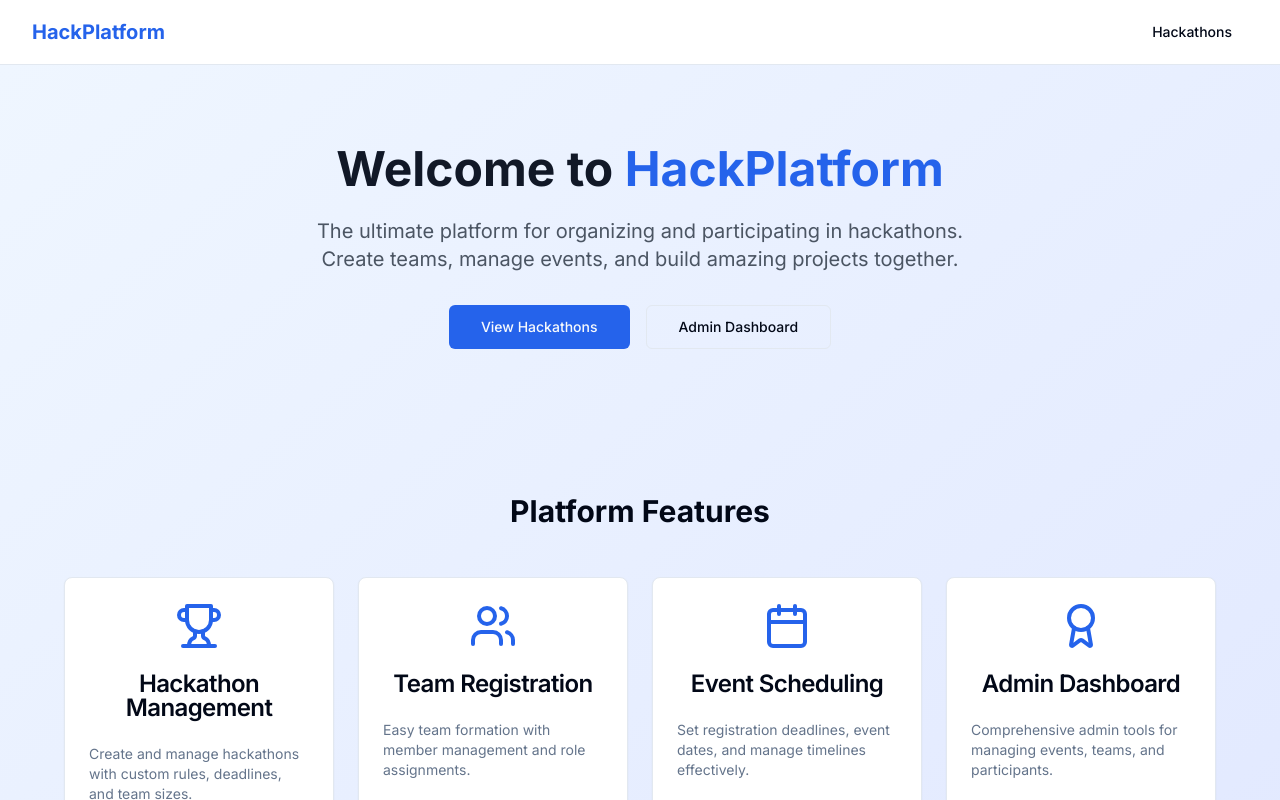
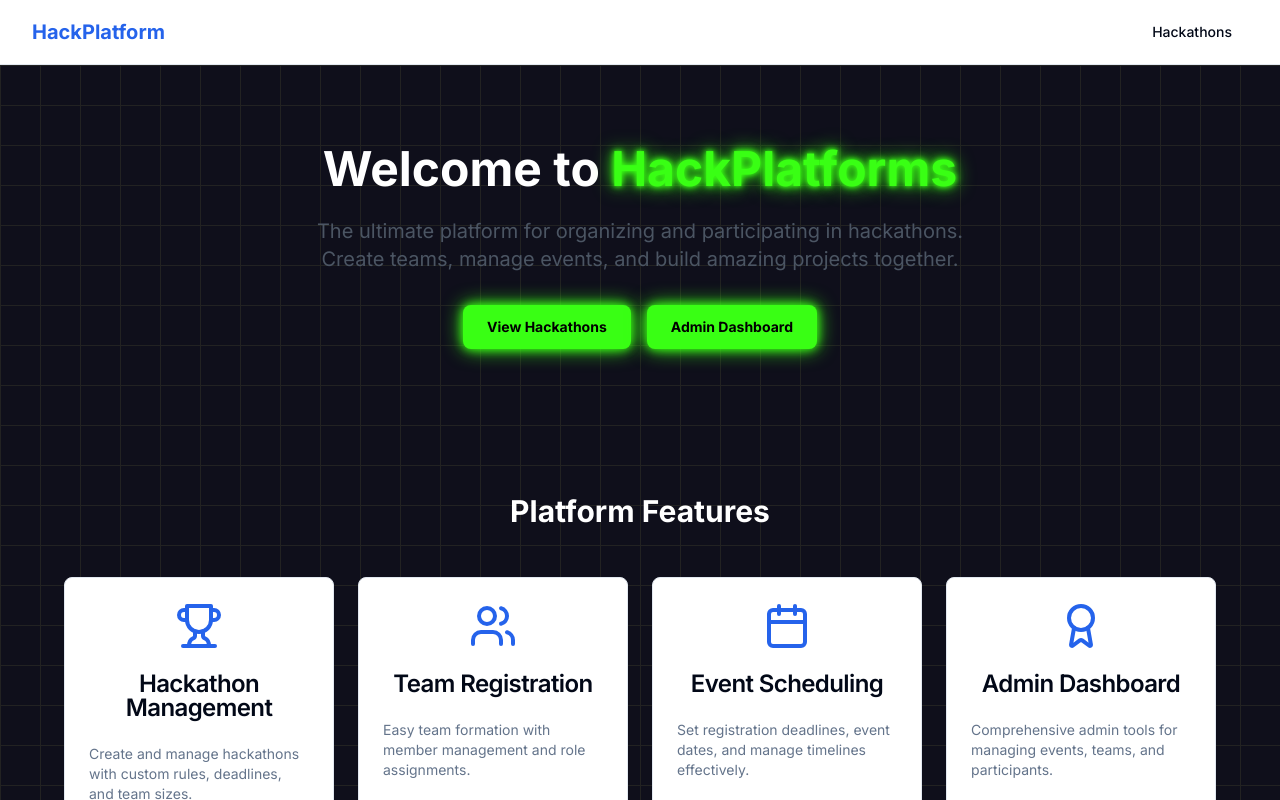
Before and after one commit to gehirudm/oasis-duothan, a Next.js app: page / in a window 1280 px wide. Shown: the top 800 px of the page. Built offline with nearby package versions, Linux system fonts and the light colour scheme; no server answers.

Commit message:
styling changes

```diff
--- a/app/globals.css
+++ b/app/globals.css
@@ -57,3 +57,57 @@
     @apply bg-background text-foreground;
   }
 }
+
+
+@import url('https://fonts.googleapis.com/css2?family=Orbitron:wght@500;700&display=swap');
+
+/* Base font */
+body {
+  font-family: 'Orbitron', sans-serif;
+}
+
+/* Neon Green Text */
+.neon-text {
+  color: #39ff14;
+  text-shadow:
+    0 0 5px #39ff14,
+    0 0 10px #39ff14,
+    0 0 20px #39ff14;
+}
+
+/* Glowing Button */
+.neon-btn {
+  background-color: #39ff14;
+  color: #000;
+  font-weight: bold;
+  border: none;
+  padding: 0.75rem 1.5rem;
+  border-radius: 8px;
+  box-shadow:
+    0 0 10px #39ff14,
+    0 0 20px #39ff14;
+  transition: box-shadow 0.3s ease;
+}
+
+.neon-btn:hover {
+  box-shadow:
+    0 0 15px #39ff14,
+    0 0 30px #39ff14;
+}
+
+/* Glowing container */
+.neon-box {
+  background-color: #1a1a2e;
+  border-radius: 1rem;
+  padding: 2rem;
+  box-shadow: 0 0 20px rgba(57, 255, 20, 0.2);
+}
+
+/* Futuristic grid background */
+.bg-grid {
+  background-color: #0f0f1b;
+  background-image:
+    linear-gradient(#222 1px, transparent 1px),
+    linear-gradient(90deg, #222 1px, transparent 1px);
+  background-size: 40px 40px;
+}
--- a/app/page.tsx
+++ b/app/page.tsx
@@ -5,12 +5,12 @@ import Link from "next/link"
 
 export default function HomePage() {
   return (
-    <div className="min-h-screen bg-gradient-to-br from-blue-50 to-indigo-100">
+    <div className="min-h-screen bg-grid text-white flex flex-col items-center justify-center">
       {/* Hero Section */}
       <section className="py-20 px-4">
         <div className="max-w-4xl mx-auto text-center">
-          <h1 className="text-5xl font-bold text-gray-900 mb-6">
-            Welcome to <span className="text-primary">HackPlatform</span>
+          <h1 className="text-5xl font-bold text-white-900 mb-6">
+            Welcome to <span className="text-5xl neon-text mb-4">HackPlatforms</span>
           </h1>
           <p className="text-xl text-gray-600 mb-8 max-w-2xl mx-auto">
             The ultimate platform for organizing and participating in hackathons. Create teams, manage events, and build
@@ -18,12 +18,12 @@ export default function HomePage() {
           </p>
           <div className="space-x-4">
             <Link href="/hackathons">
-              <Button size="lg" className="px-8">
+              <Button size="lg" className="neon-btn">
                 View Hackathons
               </Button>
             </Link>
             <Link href="/admin">
-              <Button variant="outline" size="lg" className="px-8 bg-transparent">
+              <Button variant="outline" size="lg" className="neon-btn bg-transparent">
                 Admin Dashboard
               </Button>
             </Link>
```
Also changed, not shown: 1 other file (tests, documents, lock files or other folders).
